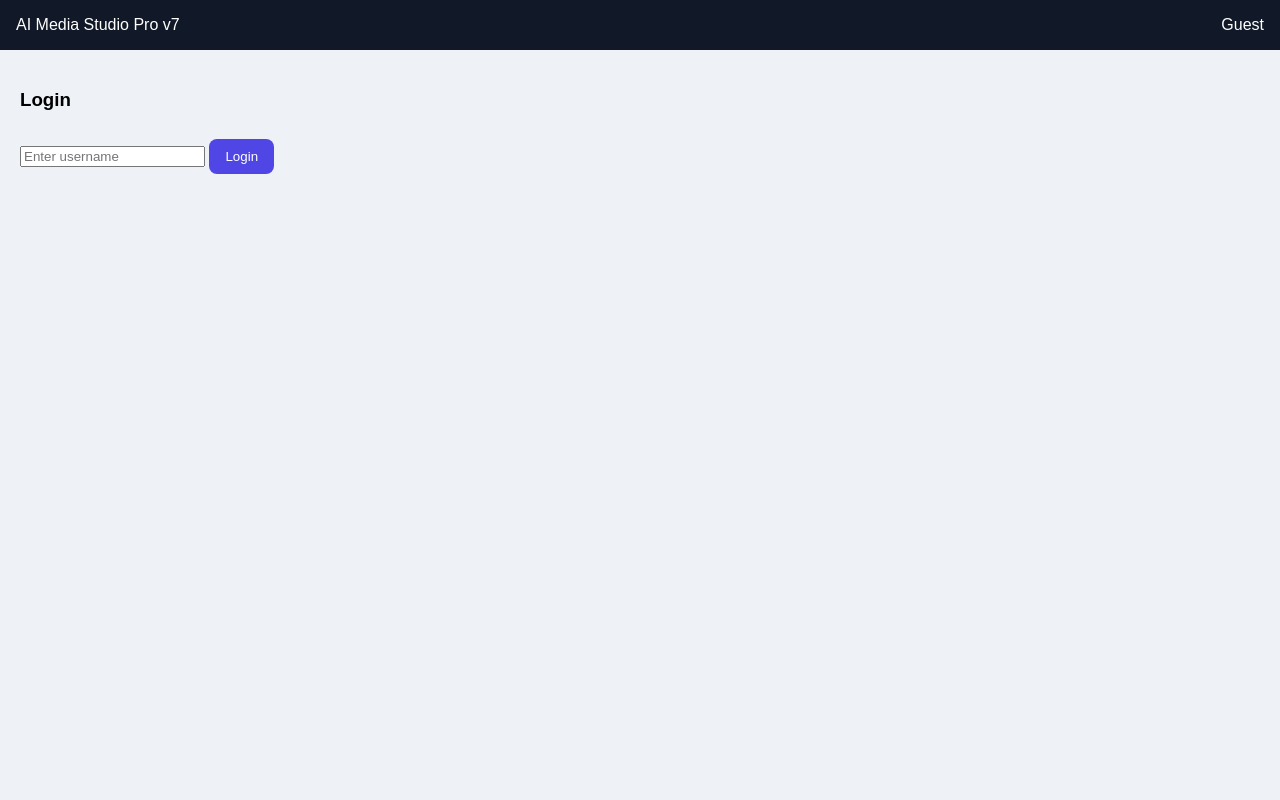
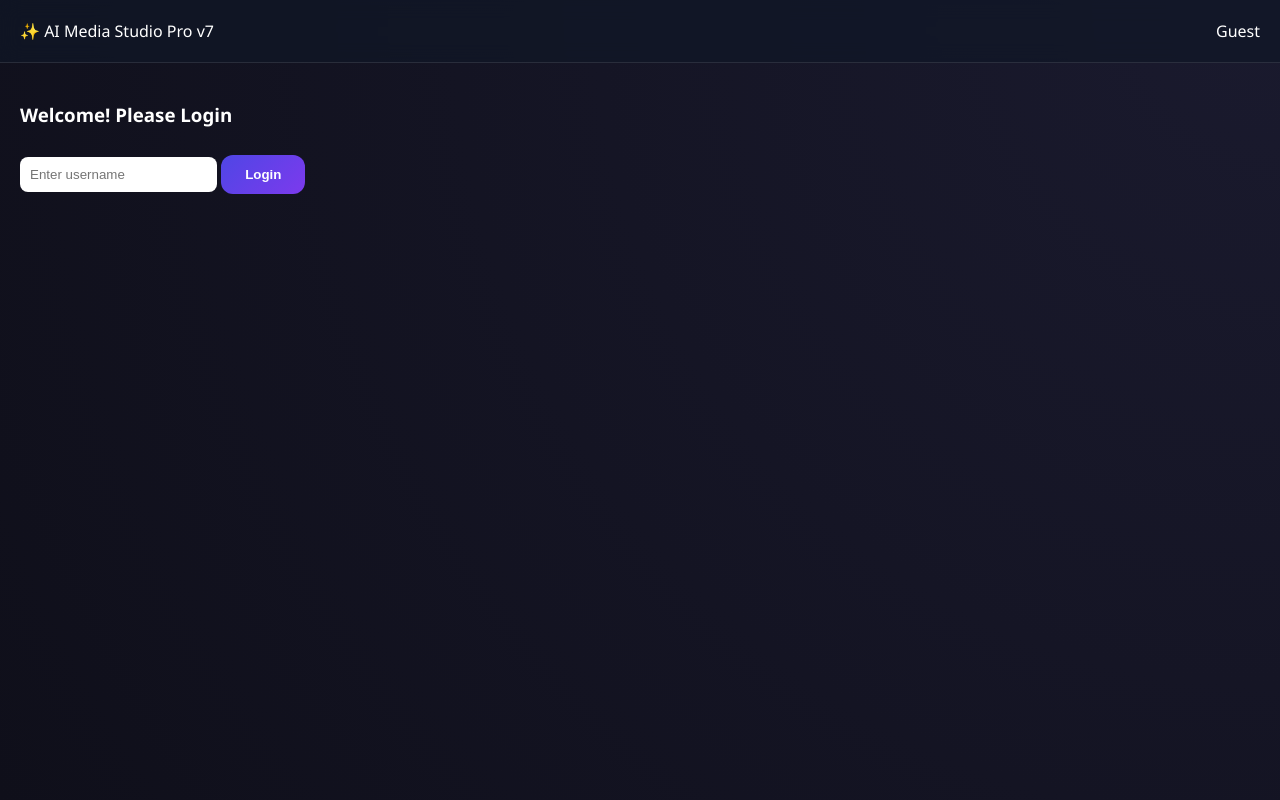
Before and after one commit to thankzin1996/Movie_Recap, a Flask app: page / in a window 1280 px wide. Run offline with Flask 3, Linux system fonts and the light colour scheme.

Commit message:
Revamp index.html with modern styles and layout
Updated the HTML structure and styles for a modern look, including a new header, login page, and dashboard layout. Enhanced the card and button styles with glassmorphism effects.

```diff
--- a/templates/index.html
+++ b/templates/index.html
@@ -1,33 +1,75 @@
 <!DOCTYPE html>
-<html>
+<html lang="my">
 <head>
     <meta name="viewport" content="width=device-width, initial-scale=1.0">
     <title>AI Media Studio Pro v7</title>
     <style>
-        body{font-family:Arial;margin:0;background:#eef2f7}
-        header{background:#111827;color:white;padding:16px;display:flex;justify-content:space-between}
-        .container{padding:20px}
-        .grid{display:grid;grid-template-columns:repeat(2,1fr);gap:14px}
-        .card{background:white;padding:18px;border-radius:12px;box-shadow:0 3px 10px rgba(0,0,0,0.1);cursor:pointer}
-        button{padding:10px 16px;border:none;border-radius:8px;background:#4f46e5;color:white;margin-top:10px}
-        textarea{width:100%;padding:10px;border-radius:8px;border:1px solid #ddd;margin-top:10px}
-        .tool{display:none}
+        /* 3D Modern Background */
+        body {
+            font-family: 'Segoe UI', sans-serif;
+            margin: 0;
+            background: radial-gradient(circle at top right, #1a1a2e, #0f0f1a);
+            color: white;
+            min-height: 100vh;
+        }
+
+        header {
+            background: rgba(17, 24, 39, 0.7);
+            backdrop-filter: blur(10px);
+            padding: 20px;
+            display: flex;
+            justify-content: space-between;
+            border-bottom: 1px solid rgba(255,255,255,0.1);
+        }
+
+        .container { padding: 20px; }
+
+        /* 3D Glassmorphism Card */
+        .grid { display: grid; grid-template-columns: repeat(auto-fit, minmax(150px, 1fr)); gap: 16px; }
+        .card {
+            background: rgba(255, 255, 255, 0.05);
+            backdrop-filter: blur(15px);
+            padding: 20px;
+            border-radius: 20px;
+            border: 1px solid rgba(255, 255, 255, 0.1);
+            box-shadow: 0 8px 32px rgba(0,0,0,0.3);
+            text-align: center;
+            cursor: pointer;
+            transition: 0.3s;
+        }
+        .card:hover { transform: translateY(-10px); background: rgba(255, 255, 255, 0.1); }
+
+        /* Input & Button Styles */
+        textarea {
+            width: 100%; padding: 15px; border-radius: 15px;
+            border: 1px solid rgba(255,255,255,0.2);
+            background: rgba(0,0,0,0.2); color: white; margin-top: 10px;
+        }
+        button {
+            padding: 12px 24px; border: none; border-radius: 12px;
+            background: linear-gradient(135deg, #4f46e5, #7c3aed);
+            color: white; font-weight: bold; cursor: pointer; margin-top: 10px;
+        }
+        .tool { display: none; }
     </style>
 </head>
 <body>
+
 <header>
-        <div>AI Media Studio Pro v7</div>
+    <div>✨ AI Media Studio Pro v7</div>
     <div id="userBox">Guest</div>
 </header>
 
+<!-- Login Page -->
 <div class="container" id="loginPage">
-        <h3>Login</h3>
-        <input id="username" placeholder="Enter username">
+    <h3>Welcome! Please Login</h3>
+    <input id="username" placeholder="Enter username" style="padding:10px; border-radius:8px; border:none;">
     <button onclick="login()">Login</button>
 </div>
 
+<!-- Dashboard -->
 <div class="container" id="dashboard" style="display:none">
-        <h3>Dashboard (Credits: <span id="credits">20</span>)</h3>
+    <h3>Choose your Tool</h3>
     <div class="grid">
         <div class="card" onclick="openTool('translate')">🌐 Translate</div>
         <div class="card" onclick="openTool('recap')">🎬 Video Recap</div>
@@ -36,18 +78,17 @@
     </div>
 </div>
 
+<!-- Tool Page -->
 <div class="container tool" id="toolPage">
     <button onclick="back()">⬅ Back</button>
     <h3 id="toolTitle"></h3>
-        <textarea id="inputText" rows="5" placeholder="Enter text or link"></textarea>
-        <button onclick="runTool()">Run Tool</button>
-        <div id="output" style="margin-top:20px; padding:10px; background:white; border-radius:8px;"></div>
+    <textarea id="inputText" rows="5" placeholder="Enter your text or link here..."></textarea>
+    <button onclick="runTool()">Run AI Processing</button>
+    <div id="output" style="margin-top:20px; padding:20px; background:rgba(255,255,255,0.05); border-radius:15px;"></div>
 </div>
 
 <script>
     let currentTool="";
-        let credits=20;
-
     function login(){
         const name=document.getElementById("username").value;
         if(!name)return alert("Enter username");
@@ -55,37 +96,27 @@
         document.getElementById("dashboard").style.display="block";
         document.getElementById("userBox").innerText=name;
     }
-
     function openTool(tool){
         document.getElementById("dashboard").style.display="none";
         document.getElementById("toolPage").style.display="block";
         currentTool=tool;
         document.getElementById("toolTitle").innerText=tool.toUpperCase();
     }
-
     function back(){
         document.getElementById("toolPage").style.display="none";
         document.getElementById("dashboard").style.display="block";
     }
-
     async function runTool(){
-            if(credits<=0) return alert("No credits left");
-
-            document.getElementById("output").innerText="Processing...";
-
+        document.getElementById("output").innerText="✨ AI is cooking your result...";
         const res = await fetch("/process", {
             method: "POST",
             headers: {"Content-Type": "application/json"},
-                body: JSON.stringify({
-                    tool: currentTool,
-                    text: document.getElementById("inputText").value
-                })
+            body: JSON.stringify({tool: currentTool, text: document.getElementById("inputText").value})
         });
         const data = await res.json();
         document.getElementById("output").innerText = data.result;
-            credits--;
-            document.getElementById("credits").innerText = credits;
     }
 </script>
+
 </body>
 </html>
```
Lines whose indentation alone changed are shown as unchanged.
